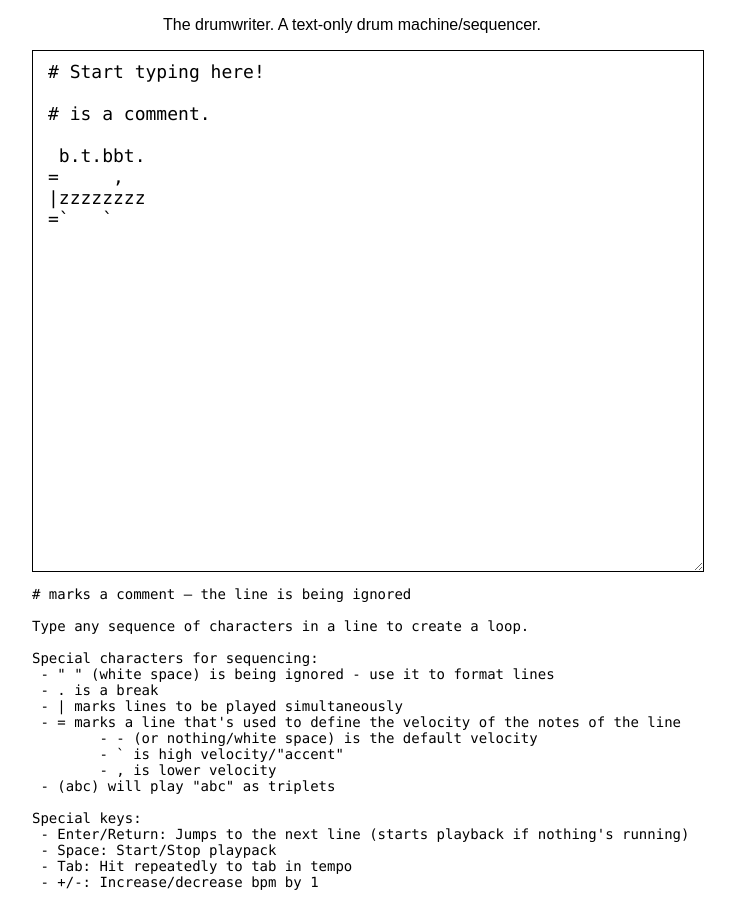
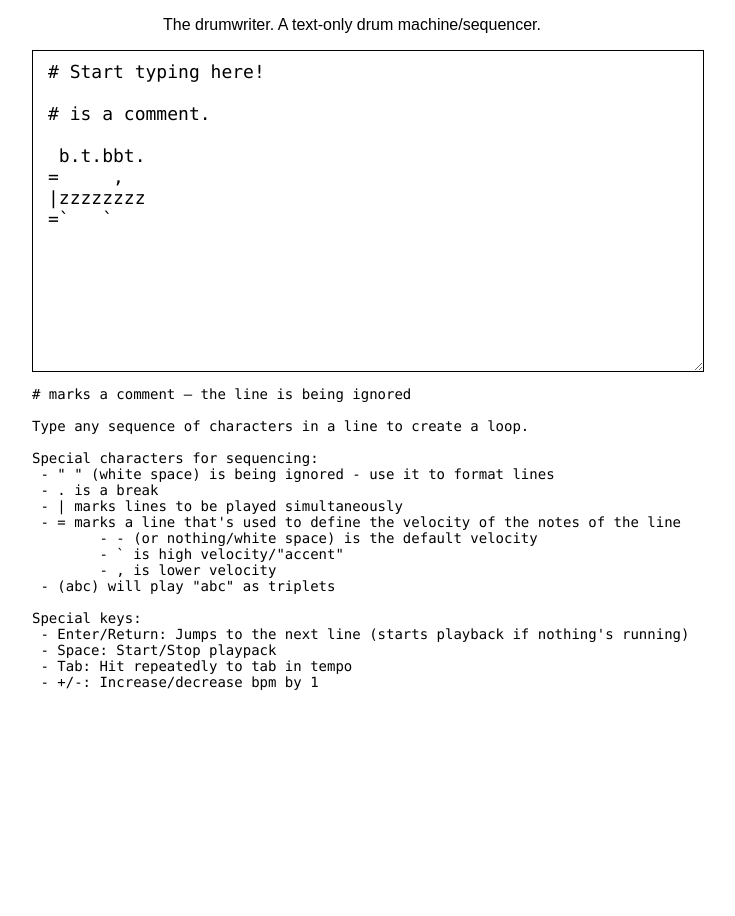
Before and after one commit to bennigraf/drumwriter, a plain HTML site: page app/www/index.html in a window 1280 px wide. Shown: the whole page, without its empty margins (288-1023 px from the left). After the commit the page ends 800 px from the top, so only its background shows below. Drawn offline with Linux system fonts and the light colour scheme.

Commit message:
Design adjustments: Add min width for important content

```diff
--- a/app/www/css/style.css
+++ b/app/www/css/style.css
@@ -5,13 +5,14 @@ p {
 
 #themachine {
 	width: 50%;
+    min-width: 500px;
 	height: 50%;
 	margin: 0 auto;
 }
 
 #themachine textarea {
 	width: 100%;
-	height: 500px;
+	height: 300px;
 
 	font-size: 18px;
 	font-family: 'Menlo', monospace;
@@ -23,6 +24,7 @@ p {
 
 .description {
 	width: 50%;
+    min-width: 500px;
 	padding: 10px 15px;
 	margin: 0 auto;
 
```
